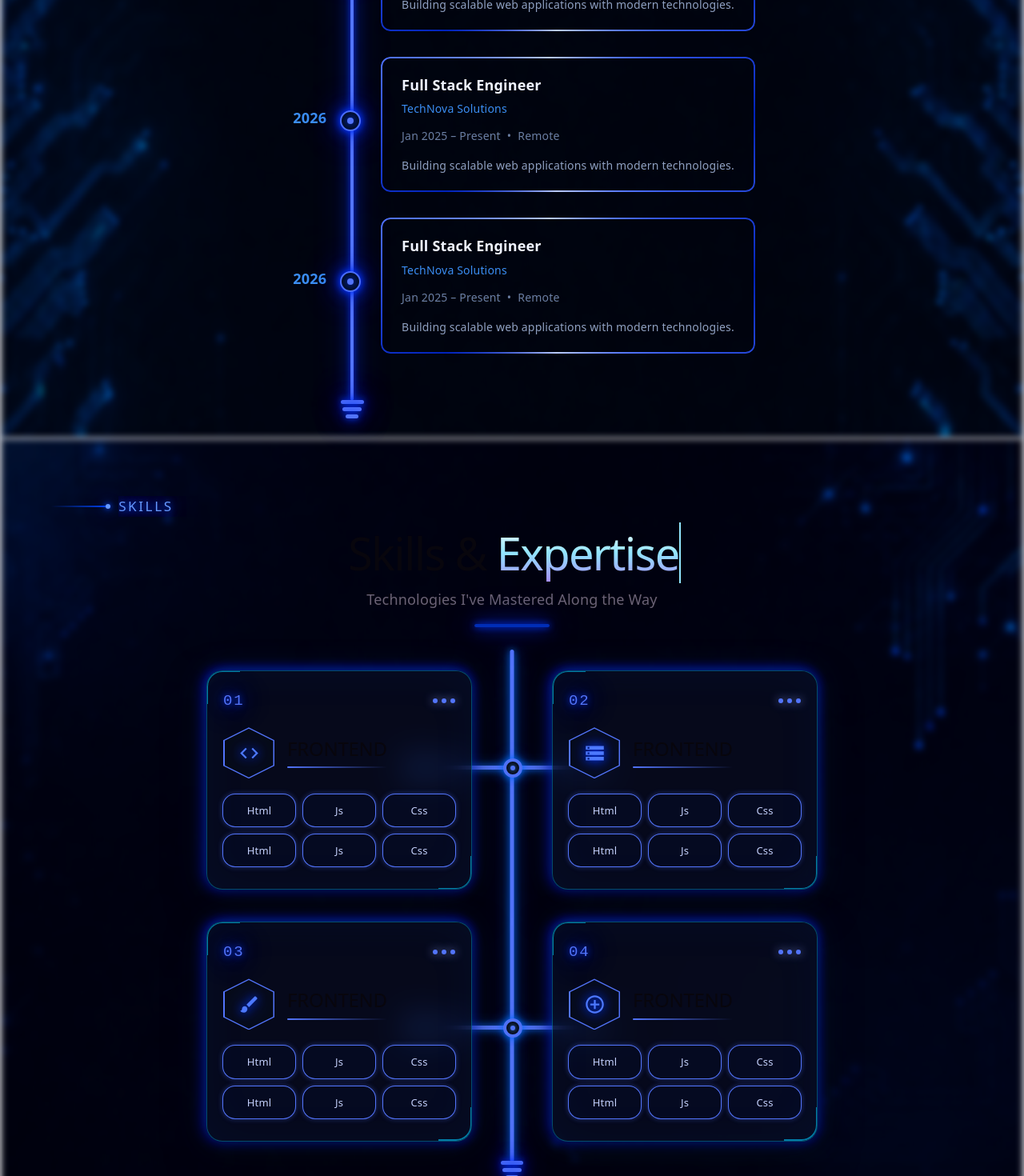
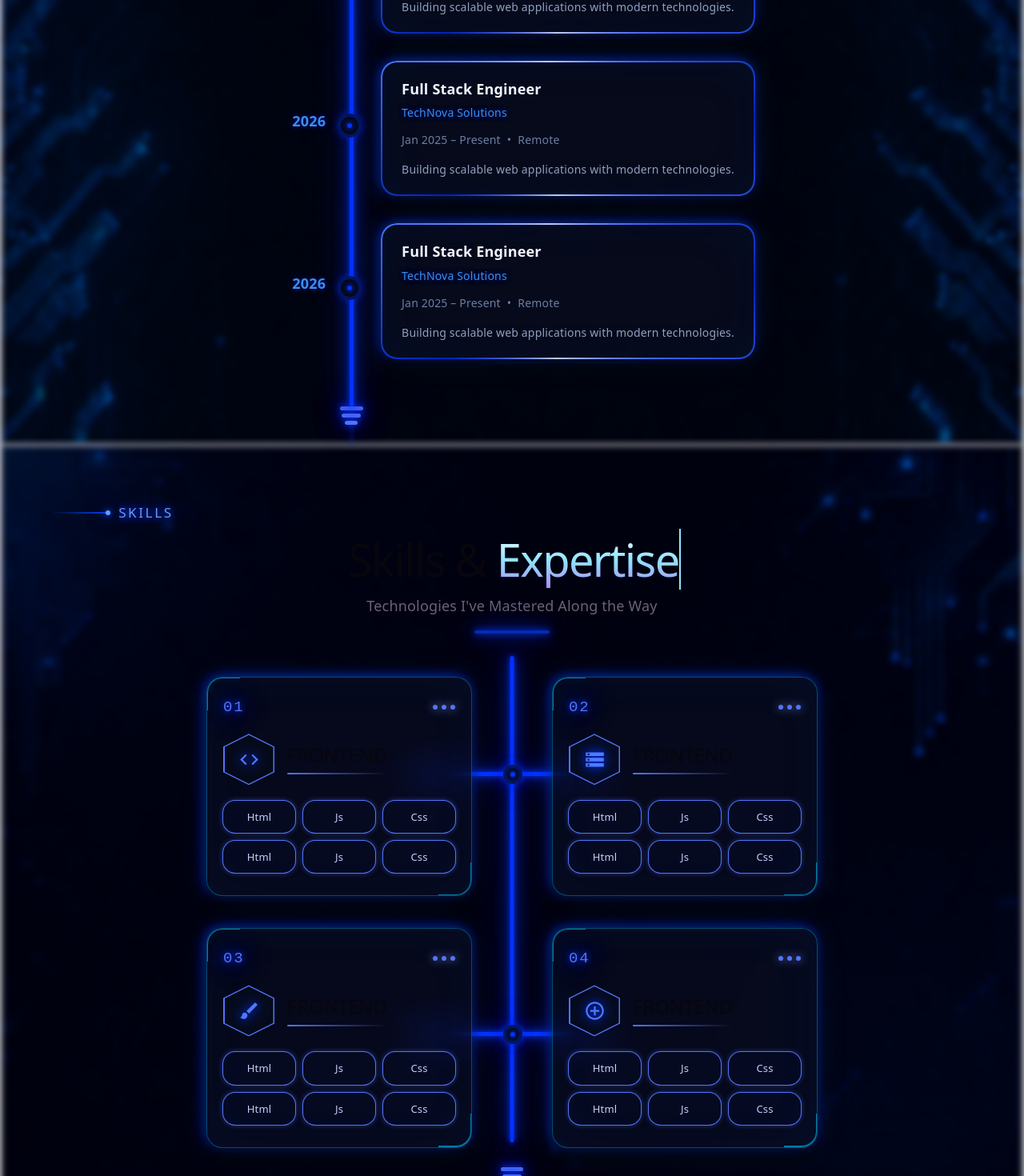
Before and after one commit to Amany-Elsayed/improved-portfolio, a React (Vite) app: page / in a window 1280 px wide. Shown: the part 2400-3870 px from the top of the page at 80% size. Built offline with nearby package versions, Linux system fonts and the light colour scheme.

Commit message:
improved line animation in skills section and experience section

```diff
--- a/src/animations/SkillsTreeReveal.css
+++ b/src/animations/SkillsTreeReveal.css
@@ -1,72 +1,94 @@
-.skills-tree-reveal {
+.skills-tree-overlay {
   position: absolute;
-  top: 14.7rem;
-  left: 50%;
-  transform: translateX(-50%);
-  width: 900px;
-  height: 620px;
+  inset: 0;
+  z-index: 3;
   pointer-events: none;
-  z-index: 0;
 }
 
-.skills-tree-trunk {
+.skills-tree-animated-beam {
   position: absolute;
+
   left: 50%;
   top: 0;
+
   transform: translateX(-50%) scaleY(0);
   transform-origin: top center;
+
   width: 5px;
   height: 100%;
+
   border-radius: 999px;
-  background: #5274fa;
+
+  background: #0033ff;
+
   box-shadow:
-    0 0 8px rgba(0, 109, 255, 0.95),
-    0 0 18px rgba(0, 109, 255, 0.65),
-    0 0 32px rgba(0, 109, 255, 0.35);
+    0 0 8px #0033ff,
+    0 0 20px #0033ff,
+    0 0 40px #0022bb;
+
+  z-index: 3;
 }
 
-.skills-tree-diagram1,
-.skills-tree-diagram2,
-.skills-tree-diagram3,
-.skills-tree-diagram4 {
+.skills-animated-branch {
+  position: absolute;
+
+  width: 120px;
+  height: 5px;
+
+  border-radius: 999px;
+
+  background: #0033ff;
+
+  box-shadow:
+    0 0 8px #0033ff,
+    0 0 20px #0033ff,
+    0 0 40px #0022bb;
+
   opacity: 0;
+
   transition:
-    opacity 0.4s ease,
-    clip-path 0.45s ease;
+    opacity 0.2s ease,
+    transform 0.45s ease;
+
+  z-index: 4;
 }
 
-.skills-tree-diagram1,
-.skills-tree-diagram3 {
-  clip-path: inset(0 100% 0 0);
+.skills-animated-branch.left {
+  left: 50%;
+  transform-origin: right center;
 }
 
-.skills-tree-diagram2,
-.skills-tree-diagram4 {
-  clip-path: inset(0 0 0 100%);
+.skills-animated-branch.right {
+  left: 50%;
+  transform-origin: left center;
 }
 
-.skills-tree-diagram1.branch-lit,
-.skills-tree-diagram2.branch-lit,
-.skills-tree-diagram3.branch-lit,
-.skills-tree-diagram4.branch-lit {
-  opacity: 1;
-  clip-path: inset(0 0% 0 0%);
+.skills-animated-branch.top {
+  top: 145px;
 }
 
-.skills-tree-diagram1.branch-lit::after,
-.skills-tree-diagram2.branch-lit::after,
-.skills-tree-diagram3.branch-lit::after,
-.skills-tree-diagram4.branch-lit::after {
-  animation: led-blink 1.8s ease-in-out infinite;
+.skills-animated-branch.bottom {
+  top: 470px;
 }
 
-@keyframes led-blink {
-  0%, 100% {
-    opacity: 1;
-    box-shadow: 0 0 6px rgba(77, 163, 255, 1);
-  }
-  50% {
-    opacity: 0.35;
-    box-shadow: 0 0 2px rgba(77, 163, 255, 0.3);
-  }
+.skills-animated-branch.left.top,
+.skills-animated-branch.left.bottom {
+  transform: translateX(-100%) scaleX(0);
 }
+
+.skills-animated-branch.right.top,
+.skills-animated-branch.right.bottom {
+  transform: scaleX(0);
+}
+
+.skills-animated-branch.left.skills-branch-visible.top,
+.skills-animated-branch.left.skills-branch-visible.bottom {
+  opacity: 1;
+  transform: translateX(-100%) scaleX(1);
+}
+
+.skills-animated-branch.right.skills-branch-visible.top,
+.skills-animated-branch.right.skills-branch-visible.bottom {
+  opacity: 1;
+  transform: scaleX(1);
+}
--- a/src/animations/SkillsTreeReveal.jsx
+++ b/src/animations/SkillsTreeReveal.jsx
@@ -1,57 +1,114 @@
-import { useEffect, useRef, useState } from "react";
+import { useEffect, useRef } from "react";
 import "./SkillsTreeReveal.css";
 
-const BEAM_TRIGGER_Y = 300;
-const BEAM_END = 0.98;
+const TRIGGER_Y = 300;
+const MAX_PROGRESS = 0.95;
 
-export default function SkillsTreeReveal({ children }) {
+export default function SkillsTreeReveal() {
   const containerRef = useRef(null);
-  const trunkRef = useRef(null);
-  const [lit, setLit] = useState(new Set());
+
+  const beamRef = useRef(null);
+
+  const branch1Ref = useRef(null);
+  const branch2Ref = useRef(null);
+  const branch3Ref = useRef(null);
+  const branch4Ref = useRef(null);
 
   useEffect(() => {
     const container = containerRef.current;
-    const trunk = trunkRef.current;
-    if (!container || !trunk) return;
+
+    if (!container) return;
 
     let maxProgress = 0;
-    const branchTops = [145, 145, 470, 470];
 
-    const update = () => {
-      const { top, height } = container.getBoundingClientRect();
-      const raw = (BEAM_TRIGGER_Y - top) / height;
-      const progress = Math.min(BEAM_END, Math.max(0, raw));
+    const updateBeam = () => {
+      const rect = container.getBoundingClientRect();
+
+      const rawProgress =
+        (TRIGGER_Y - rect.top) / rect.height;
+
+      const progress = Math.min(
+        MAX_PROGRESS,
+        Math.max(0, rawProgress)
+      );
 
       if (progress > maxProgress) {
         maxProgress = progress;
-        trunk.style.transform = `translateX(-50%) scaleY(${maxProgress})`;
-      }
 
-      const beamTipY = top + maxProgress * height;
+        if (beamRef.current) {
+          beamRef.current.style.transform =
+            `translateX(-50%) scaleY(${maxProgress})`;
+        }
 
-      branchTops.forEach((branchOffsetFromTop, i) => {
-        const branchAbsoluteY = top + branchOffsetFromTop + 2.5;
-        if (beamTipY >= branchAbsoluteY) {
-          setLit((prev) => {
-            if (prev.has(i)) return prev;
-            return new Set([...prev, i]);
-          });
+        if (maxProgress > 0.22) {
+          branch1Ref.current?.classList.add(
+            "skills-branch-visible"
+          );
+
+          branch2Ref.current?.classList.add(
+            "skills-branch-visible"
+          );
         }
-      });
 
-      if (maxProgress >= BEAM_END) {
-        window.removeEventListener("scroll", update);
+        if (maxProgress > 0.72) {
+          branch3Ref.current?.classList.add(
+            "skills-branch-visible"
+          );
+
+          branch4Ref.current?.classList.add(
+            "skills-branch-visible"
+          );
+        }
       }
     };
 
-    window.addEventListener("scroll", update, { passive: true });
-    update();
-    return () => window.removeEventListener("scroll", update);
+    window.addEventListener("scroll", updateBeam, {
+      passive: true,
+    });
+
+    updateBeam();
+
+    return () =>
+      window.removeEventListener(
+        "scroll",
+        updateBeam
+      );
   }, []);
 
   return (
-    <div ref={containerRef} className="skills-tree-reveal">
-      {children({ trunkRef, lit })}
+    <div
+      ref={containerRef}
+      className="skills-tree-overlay"
+    >
+      {/* ANIMATED CENTER BEAM */}
+      <div
+        ref={beamRef}
+        className="skills-tree-animated-beam"
+      />
+
+      {/* TOP LEFT */}
+      <div
+        ref={branch1Ref}
+        className="skills-animated-branch left top"
+      />
+
+      {/* TOP RIGHT */}
+      <div
+        ref={branch2Ref}
+        className="skills-animated-branch right top"
+      />
+
+      {/* BOTTOM LEFT */}
+      <div
+        ref={branch3Ref}
+        className="skills-animated-branch left bottom"
+      />
+
+      {/* BOTTOM RIGHT */}
+      <div
+        ref={branch4Ref}
+        className="skills-animated-branch right bottom"
+      />
     </div>
   );
 }
--- a/src/components/Experience.css
+++ b/src/components/Experience.css
@@ -1,28 +1,33 @@
-/* -------------------------- EXPERIENCES ----------------------------------------- */
+/* -------------------------- EXPERIENCE ----------------------------------------- */
 
 .experience-section {
   position: relative;
+
   background-size: cover;
   background-position: center;
   background-repeat: no-repeat;
+
   min-height: 100vh;
+
   display: flex;
   flex-direction: column;
   justify-content: center;
   align-items: center;
 }
 
-/* EXPERIENCE BACKGROUND EFFECT */
-
 .experience-section::before {
   content: "";
+
   position: absolute;
   inset: 0;
+
   background-image: url("/experiencesBackground.png");
   background-size: cover;
   background-position: center;
   background-repeat: no-repeat;
+
   filter: blur(4px);
+
   z-index: 0;
 }
 
@@ -31,8 +36,6 @@
   z-index: 1;
 }
 
-/* === EXPERIENCE BACKGROUND EFFECT === */
-
 .experience-section-starter {
   margin-top: 4rem;
   text-align: left;
@@ -40,58 +43,88 @@
 
 .experience-hr {
   border: 2px solid #0033cce1;
+
   border-radius: 5px;
+
   width: 5rem;
+
+  margin-top: 1rem;
   margin-bottom: 1rem;
-  margin-top: 1rem;
 }
 
 .experience-content {
   padding-top: 4rem;
   padding-bottom: 4rem;
+
   right: 4%;
 }
 
 .experience-grid {
   display: grid;
+
   grid-template-columns: 80px 40px 1fr;
+
   align-items: start;
 }
 
 .experience-light-beam {
   height: 100%;
+
   display: flex;
   flex-direction: column;
   align-items: center;
 }
 
 .experience-dot {
-  background-color: #040d1a;
+  background-color: #050816;
+
   width: 22px;
   height: 22px;
+
   border-radius: 50%;
+
   margin-top: 3.6rem;
-  border: 2px solid #5274fa;
+
+  border: 4px solid rgba(0, 51, 255, 0.3);
+
   display: flex;
   align-items: center;
   justify-content: center;
+
   flex-shrink: 0;
+
+  box-shadow:
+    0 0 8px rgba(0, 51, 255, 0.45),
+    0 0 18px rgba(0, 51, 255, 0.18);
+
+  z-index: 5;
 }
 
 .experience-inner-dot {
-  width: 8px;
-  height: 8px;
+  width: 6px;
+  height: 6px;
+
   border-radius: 50%;
-  background-color: #5274fa;
+
+  background: #0033ff;
+
+  box-shadow:
+    0 0 6px #0033ff,
+    0 0 14px #0033ff;
+
+  z-index: 6;
 }
 
 .experience-year-label {
   display: flex;
   flex-direction: column;
   align-items: flex-end;
+
   padding-right: 10px;
   padding-top: 43px;
+
   gap: 3px;
+
   margin-top: 1.2rem;
   margin-bottom: 2rem;
 }
@@ -99,37 +132,104 @@
 .experience-year {
   font-size: 18px;
   font-weight: 700;
+
   color: #3b8ef3;
+
   line-height: 1;
+
+  text-shadow:
+    0 0 6px rgba(0, 51, 255, 0.4),
+    0 0 12px rgba(0, 51, 255, 0.2);
 }
 
 .experience-card {
-  background-color: transparent;
+  position: relative;
+
+  background: rgba(10, 15, 35, 0.65);
+
+  backdrop-filter: blur(20px);
+  -webkit-backdrop-filter: blur(20px);
+
+  border: 1px solid rgba(0, 200, 255, 0.15);
+
+  border-radius: 20px;
+
   padding: 20px 24px;
+
   margin-left: 20px;
   margin-bottom: 2rem;
+
+  box-shadow:
+    0 0 40px rgba(0, 150, 255, 0.1),
+    inset 0 0 60px rgba(0, 100, 255, 0.05),
+    0 20px 50px rgba(0, 0, 0, 0.5);
+
+  animation: experienceBorderPulse 3s ease-in-out infinite;
+}
+
+@keyframes experienceBorderPulse {
+  0%,
+  100% {
+    box-shadow:
+      0 0 40px rgba(0, 150, 255, 0.1),
+      inset 0 0 60px rgba(0, 100, 255, 0.05),
+      0 20px 15px rgba(0, 0, 0, 0.5),
+      0 -3px 15px rgba(0, 68, 255, 0.15),
+      0 -3px 20px rgba(0, 102, 255, 0.05),
+      3px 0 15px rgba(0, 200, 255, 0),
+      0 3px 15px rgba(0, 200, 255, 0),
+      -3px 0 15px rgba(0, 89, 255, 0.35),
+      -3px 0 20px rgba(0, 17, 255, 0.2);
+
+    border-color: rgba(0, 200, 255, 0.25);
+  }
+
+  25% {
+    border-color: rgba(0, 200, 255, 0.35);
+  }
+
+  50% {
+    border-color: rgba(0, 200, 255, 0.4);
+  }
+
+  75% {
+    border-color: rgba(0, 89, 255, 0.35);
+  }
 }
 
 .experience-card-label {
   font-size: 18px;
   font-weight: 600;
+
   text-align: left;
+
   color: #f0f4ff;
+
   margin: 0 0 4px;
 }
 
 .experience-card-location {
   font-size: 14px;
   font-weight: 500;
+
   text-align: left;
+
   color: #3b8ef3;
+
   margin: 0 0 8px;
+
+  text-shadow:
+    0 0 6px rgba(0, 51, 255, 0.4),
+    0 0 12px rgba(0, 51, 255, 0.2);
 }
 
 .experience-card-date {
   font-size: 14px;
+
   color: #6b7fa3;
+
   margin: 0 0 12px;
+
   display: flex;
   gap: 8px;
 }
@@ -137,15 +237,19 @@
 .experience-card-text {
   font-size: 14px;
   line-height: 1.65;
+
   color: #8fa0c0;
+
   margin: 0;
 }
 
 .experience-ground-reveal {
   position: absolute;
+
   left: 102px;
+  bottom: 1rem;
+
   transform: translateX(-50%);
-  bottom: 1rem;
 }
 
 .experience-ground {
@@ -153,30 +257,33 @@
   flex-direction: column;
   justify-content: center;
   align-items: center;
+
   gap: 4px;
+
   width: 2rem;
   height: 2rem;
 }
 
-.experience-inner-ground1 {
+.experience-inner-ground1,
+.experience-inner-ground2,
+.experience-inner-ground3 {
   background-color: #5274fa;
-  width: 80%;
+
   height: 5px;
+
   border-radius: 5px;
 }
 
+.experience-inner-ground1 {
+  width: 80%;
+}
+
 .experience-inner-ground2 {
-  background-color: #5274fa;
   width: 65%;
-  height: 5px;
-  border-radius: 5px;
 }
 
 .experience-inner-ground3 {
-  background-color: #5274fa;
   width: 45%;
-  height: 5px;
-  border-radius: 5px;
 }
 
-/* === -------------------------- EXPERIENCES ----------------------------------------- === */
+/* === -------------------------- EXPERIENCE ----------------------------------------- === */
--- a/src/components/Skills.css
+++ b/src/components/Skills.css
@@ -6,23 +6,26 @@
   background-position: center;
   background-repeat: no-repeat;
   min-height: 100vh;
+
   display: flex;
   flex-direction: column;
   justify-content: center;
   align-items: center;
 }
 
-/* SKILLS BACKGROUND EFFECT */
-
 .skills-section::before {
   content: "";
+
   position: absolute;
   inset: 0;
+
   background-image: url("/skillsBackground.png");
   background-size: cover;
   background-position: center;
   background-repeat: no-repeat;
+
   filter: blur(4px);
+
   z-index: 0;
 }
 
@@ -31,14 +34,14 @@
   z-index: 1;
 }
 
-/* === SKILLS BACKGROUND EFFECT === */
-
 .skills-hr {
   border: 2px solid #0033cce1;
   border-radius: 5px;
+
   width: 5rem;
+
+  margin-top: 1rem;
   margin-bottom: 1rem;
-  margin-top: 1rem;
 }
 
 .skills-section-starter {
@@ -53,16 +56,22 @@
 
 .skills-grid {
   display: grid;
+
   grid-template-columns: 2fr 2fr;
+
   column-gap: 100px;
   row-gap: 40px;
 }
 
 .skills-card-wrapper {
   position: relative;
+
   display: inline-block;
+
   padding: 2px;
+
   z-index: 1;
+
   clip-path: polygon(
     20px 0%,
     100% 0%,
@@ -71,60 +80,74 @@
     0% 100%,
     0% 20px
   );
+
   border-radius: 0;
 }
 
 .skills-card {
   position: relative;
+
   width: 290px;
+
   display: flex;
   flex-direction: column;
   gap: 20px;
+
   background: rgba(10, 15, 35, 0.65);
+
   backdrop-filter: blur(20px);
   -webkit-backdrop-filter: blur(20px);
+
   border: 1px solid rgba(0, 200, 255, 0.15);
+
   border-radius: 20px;
+
   padding: 24px 20px 28px;
+
   overflow: hidden;
 
   box-shadow:
     0 0 40px rgba(0, 150, 255, 0.1),
     inset 0 0 60px rgba(0, 100, 255, 0.05),
     0 20px 50px rgba(0, 0, 0, 0.5);
+
+  animation: idleBorderPulse 3s ease-in-out infinite;
 }
 
 .skills-card::before,
 .skills-card::after {
   content: "";
+
   position: absolute;
+
   width: 40px;
   height: 40px;
+
   border: 2px solid rgba(0, 200, 255, 0.6);
+
   transition: all 0.4s cubic-bezier(0.4, 0, 0.2, 1);
+
   pointer-events: none;
 }
 
 .skills-card::before {
   top: -1px;
   left: -1px;
+
   border-right: none;
   border-bottom: none;
+
   border-top-left-radius: 20px;
 }
 
 .skills-card::after {
   bottom: -1px;
   right: -1px;
+
   border-left: none;
   border-top: none;
+
   border-bottom-right-radius: 20px;
-}
-
-/* SKILLS CARD ANIMATION */
-
-.skills-card {
-  animation: idleBorderPulse 3s ease-in-out infinite;
 }
 
 @keyframes idleBorderPulse {
@@ -140,53 +163,22 @@
       0 3px 15px rgba(0, 200, 255, 0),
       -3px 0 15px rgba(0, 89, 255, 0.35),
       -3px 0 20px rgba(0, 17, 255, 0.2);
+
     border-color: rgba(0, 200, 255, 0.25);
   }
+
   25% {
-    box-shadow:
-      0 0 40px rgba(0, 150, 255, 0.1),
-      inset 0 0 60px rgba(0, 100, 255, 0.05),
-      0 20px 50px rgba(0, 0, 0, 0.5),
-      0 -3px 15px rgba(0, 68, 255, 0.15),
-      0 -3px 20px rgba(0, 102, 255, 0.05),
-      3px 0 15px rgba(0, 68, 255, 0.15),
-      3px 0 20px rgba(0, 102, 255, 0.05),
-      0 3px 15px rgba(0, 200, 255, 0),
-      -3px 0 15px rgba(0, 89, 255, 0.15),
-      -3px 0 20px rgba(0, 17, 255, 0.5);
     border-color: rgba(0, 200, 255, 0.35);
   }
+
   50% {
-    box-shadow:
-      0 0 40px rgba(0, 150, 255, 0.1),
-      inset 0 0 60px rgba(0, 100, 255, 0.05),
-      0 20px 50px rgba(0, 0, 0, 0.5),
-      0 -3px 15px rgba(0, 200, 255, 0),
-      3px 0 15px rgba(0, 68, 255, 0.15),
-      3px 0 20px rgba(0, 102, 255, 0.05),
-      0 3px 15px rgba(0, 68, 255, 0.15),
-      0 3px 20px rgba(0, 102, 255, 0.05),
-      -3px 0 15px rgba(0, 89, 255, 0.15),
-      -3px 0 20px rgba(0, 17, 255, 0.5);
     border-color: rgba(0, 200, 255, 0.4);
   }
+
   75% {
-    box-shadow:
-      0 0 40px rgba(0, 150, 255, 0.1),
-      inset 0 0 60px rgba(0, 100, 255, 0.05),
-      0 20px 50px rgba(0, 0, 0, 0.5),
-      0 -3px 15px rgba(0, 68, 255, 0.15),
-      0 -3px 20px rgba(0, 102, 255, 0.05),
-      3px 0 15px rgba(0, 200, 255, 0),
-      0 3px 15px rgba(0, 68, 255, 0.15),
-      0 3px 20px rgba(0, 102, 255, 0.05),
-      -3px 0 15px rgba(0, 89, 255, 0.45),
-      -3px 0 20px rgba(0, 17, 255, 0.2);
     border-color: rgba(0, 89, 255, 0.35);
   }
 }
-
-/* === SKILLS CARD ANIMATION === */
 
 .skills-card-header {
   display: flex;
@@ -196,8 +188,11 @@
 
 .skills-card-number {
   font-size: 19px;
+
   color: #5274fa;
+
   font-family: monospace;
+
   letter-spacing: 0.1em;
 }
 
@@ -209,9 +204,13 @@
 .skills-card-dots span {
   width: 6px;
   height: 6px;
+
   border-radius: 50%;
+
   background: #5274fa;
+
   display: block;
+
   filter: drop-shadow(0 0 6px rgba(136, 159, 250, 0.9));
 }
 
@@ -224,68 +223,108 @@
 .skills-card-icon-box {
   width: 64px;
   height: 64px;
+
   flex-shrink: 0;
-  clip-path: polygon(50% 0%, 100% 25%, 100% 75%, 50% 100%, 0% 75%, 0% 25%);
+
+  clip-path: polygon(
+    50% 0%,
+    100% 25%,
+    100% 75%,
+    50% 100%,
+    0% 75%,
+    0% 25%
+  );
+
   background: #5274fa;
+
   display: flex;
   align-items: center;
   justify-content: center;
+
   filter: drop-shadow(0 0 6px rgba(82, 116, 250, 0.5));
 }
 
 .card-icon-box-inner {
   width: 61px;
   height: 61px;
-  clip-path: polygon(50% 0%, 100% 25%, 100% 75%, 50% 100%, 0% 75%, 0% 25%);
+
+  clip-path: polygon(
+    50% 0%,
+    100% 25%,
+    100% 75%,
+    50% 100%,
+    0% 75%,
+    0% 25%
+  );
+
   background: #060a16;
+
   display: flex;
   align-items: center;
   justify-content: center;
+
   color: #5274fa;
+
   font-size: 18px;
   font-weight: bold;
+
   font-family: monospace;
 }
 
 .skills-card-underline {
   height: 2px;
+
   background: linear-gradient(90deg, #5274fa, transparent);
+
   margin-top: 6px;
+
   border-radius: 2px;
 }
 
 .skills-chips-grid {
   display: grid;
+
   grid-template-columns: 3fr 3fr 3fr;
+
   gap: 10px;
 }
 
 .skills-chip {
   background: rgba(9, 24, 83, 0.103);
+
   border-radius: 15px;
+
   padding: 7px 8px;
+
   color: #c4d0fb;
+
   font-size: 13px;
+
   text-transform: capitalize;
 }
 
 .skills-tree-diagram {
   position: absolute;
+
   top: 14.7rem;
   left: 50%;
+
   transform: translateX(-50%);
+
   width: 900px;
   height: 640px;
+
   pointer-events: none;
+
   z-index: 0;
 }
 
-.skills-tree-diagram::before {
-  content: "";
+.skills-tree-center-line {
   position: absolute;
 
   left: 50%;
   top: 0;
+
   transform: translateX(-50%);
 
   width: 5px;
@@ -293,12 +332,9 @@
 
   border-radius: 999px;
 
-  background: #5274fa;
+  background: rgba(0, 51, 255, 0.12);
 
-  box-shadow:
-    0 0 8px rgba(0, 109, 255, 0.95),
-    0 0 18px rgba(0, 109, 255, 0.65),
-    0 0 32px rgba(0, 109, 255, 0.35);
+  box-shadow: 0 0 4px rgba(0, 51, 255, 0.18);
 }
 
 .skills-tree-diagram1,
@@ -312,11 +348,9 @@
 
   border-radius: 999px;
 
-  background: #5274fa;
+  background: rgba(0, 51, 255, 0.12);
 
-  box-shadow:
-    0 0 8px rgba(0, 109, 255, 0.95),
-    0 0 18px rgba(0, 109, 255, 0.55);
+  box-shadow: 0 0 4px rgba(0, 51, 255, 0.18);
 }
 
 .skills-tree-diagram1::before,
@@ -329,6 +363,7 @@
 
   left: -11px;
   top: 50%;
+
   transform: translateY(-50%);
 
   width: 16px;
@@ -337,11 +372,15 @@
   border-radius: 50%;
 
   background: #050816;
-  border: 4px solid #5274fa;
+
+  border: 4px solid rgba(0, 51, 255, 0.3);
 
   box-shadow:
-    0 0 8px rgba(0, 109, 255, 0.95),
-    0 0 18px rgba(0, 109, 255, 0.55);
+    0 0 8px rgba(0, 51, 255, 0.45),
+    0 0 18px rgba(0, 51, 255, 0.18);
+
+  position: absolute;
+  z-index: 5;
 }
 
 .skills-tree-diagram1::after,
@@ -354,6 +393,7 @@
 
   left: -2px;
   top: 50%;
+
   transform: translateY(-50%);
 
   width: 6px;
@@ -361,14 +401,19 @@
 
   border-radius: 50%;
 
-  background: #5274fa;
+  background: #0033ff;
 
-  box-shadow: 0 0 6px rgba(77, 163, 255, 1);
+  box-shadow:
+    0 0 6px #0033ff,
+    0 0 14px #0033ff;
+
+  z-index: 6;
 }
 
 .skills-tree-diagram1 {
   top: 145px;
   left: 50%;
+
   transform: translateX(-100%);
 }
 
@@ -380,6 +425,7 @@
 .skills-tree-diagram3 {
   top: 470px;
   left: 50%;
+
   transform: translateX(-100%);
 }
 
@@ -390,17 +436,11 @@
 
 .skills-ground-reveal {
   position: absolute;
-  bottom: 15px;
+
   left: 50%;
+  bottom: 1rem;
+
   transform: translateX(-50%);
-  bottom: 1rem;
-}
-
-.experience-ground-reveal {
-  position: absolute;
-  left: 102px;
-  transform: translateX(-50%);
-  bottom: 1rem;
 }
 
 .skills-ground {
@@ -408,30 +448,33 @@
   flex-direction: column;
   justify-content: center;
   align-items: center;
+
   gap: 4px;
+
   width: 2rem;
   height: 2rem;
 }
 
-.skills-inner-ground1 {
+.skills-inner-ground1,
+.skills-inner-ground2,
+.skills-inner-ground3 {
   background-color: #5274fa;
-  width: 80%;
+
   height: 5px;
+
   border-radius: 5px;
 }
 
+.skills-inner-ground1 {
+  width: 80%;
+}
+
 .skills-inner-ground2 {
-  background-color: #5274fa;
   width: 65%;
-  height: 5px;
-  border-radius: 5px;
 }
 
 .skills-inner-ground3 {
-  background-color: #5274fa;
   width: 45%;
-  height: 5px;
-  border-radius: 5px;
 }
 
 /* === -------------------------- SKILLS ----------------------------------------- === */
--- a/src/components/Skills.jsx
+++ b/src/components/Skills.jsx
@@ -1,4 +1,4 @@
-import "./Skills.css"
+import "./Skills.css";
 import "../App.css";
 
 import Container from "@mui/material/Container";
@@ -10,6 +10,7 @@ import ControlPointIcon from "@mui/icons-material/ControlPoint";
 
 import TypingAnimation from "../animations/TypingAnimation";
 import NeonLineAnimation from "../animations/NeonLineAnimation";
+import SkillsTreeReveal from "../animations/SkillsTreeReveal";
 import RevealWrapper from "../animations/RevealWrapper";
 
 const skills = [
@@ -76,10 +77,13 @@ export default function Skills() {
         </Container>
 
         <div className="skills-tree-diagram">
+
           <div className="skills-tree-diagram1"></div>
           <div className="skills-tree-diagram2"></div>
           <div className="skills-tree-diagram3"></div>
           <div className="skills-tree-diagram4"></div>
+
+          <SkillsTreeReveal />
         </div>
 
         <RevealWrapper className="skills-ground-reveal" delay={0.8}>
```
Also changed, not shown: src/animations/ExperienceReveal.css (+38 -5 lines).
